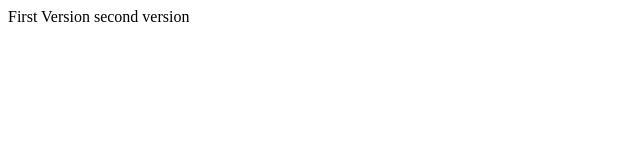
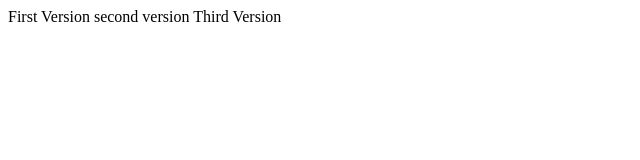
Before and after one commit to amanmishra2015/my-repo, a plain HTML site: page index.html in a window 1280 px wide. Shown: the whole page, without its empty margins (0-640 px from the left). Drawn offline with Linux system fonts and the light colour scheme.

Commit message:
Third Version

```diff
--- a/index.html
+++ b/index.html
@@ -8,5 +8,6 @@
 <body>
   First Version
   second version
+  Third Version
 </body>
 </html>
```
